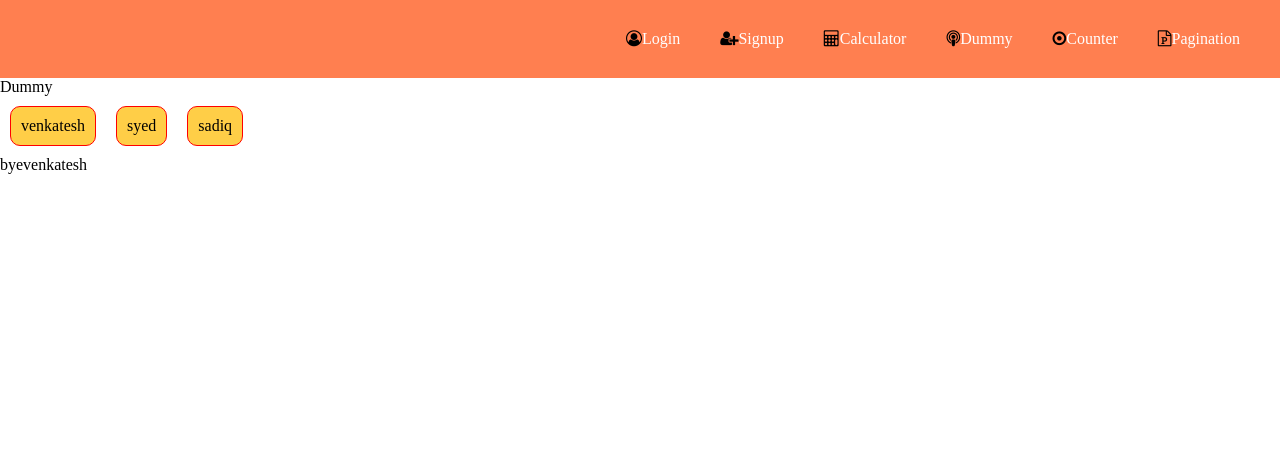
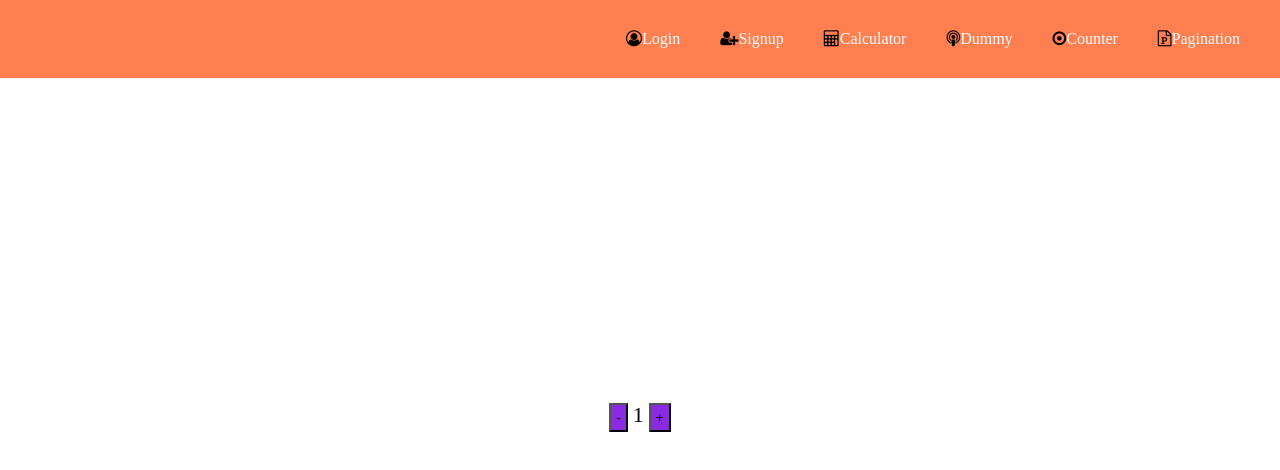
Before and after one commit to venkatesh2001A/react-q6trt7, a React (Create React App) app: page / in a window 1280 px wide. Shown: the top 470 px of the page. Built offline with nearby package versions, Linux system fonts and the light colour scheme.

Commit message:
1 file modified

```diff
--- a/src/App.js
+++ b/src/App.js
@@ -18,7 +18,7 @@
       <Nav />
 
       <Routes>
-        <Route path="" element={<Dummy />} />
+        <Route path="" element={<Counter />} />
         <Route path="Login" element={<Login />} />
         <Route path="Dummy" element={<Dummy />} />
         <Route path="Signup" element={<Signup />} />
```
